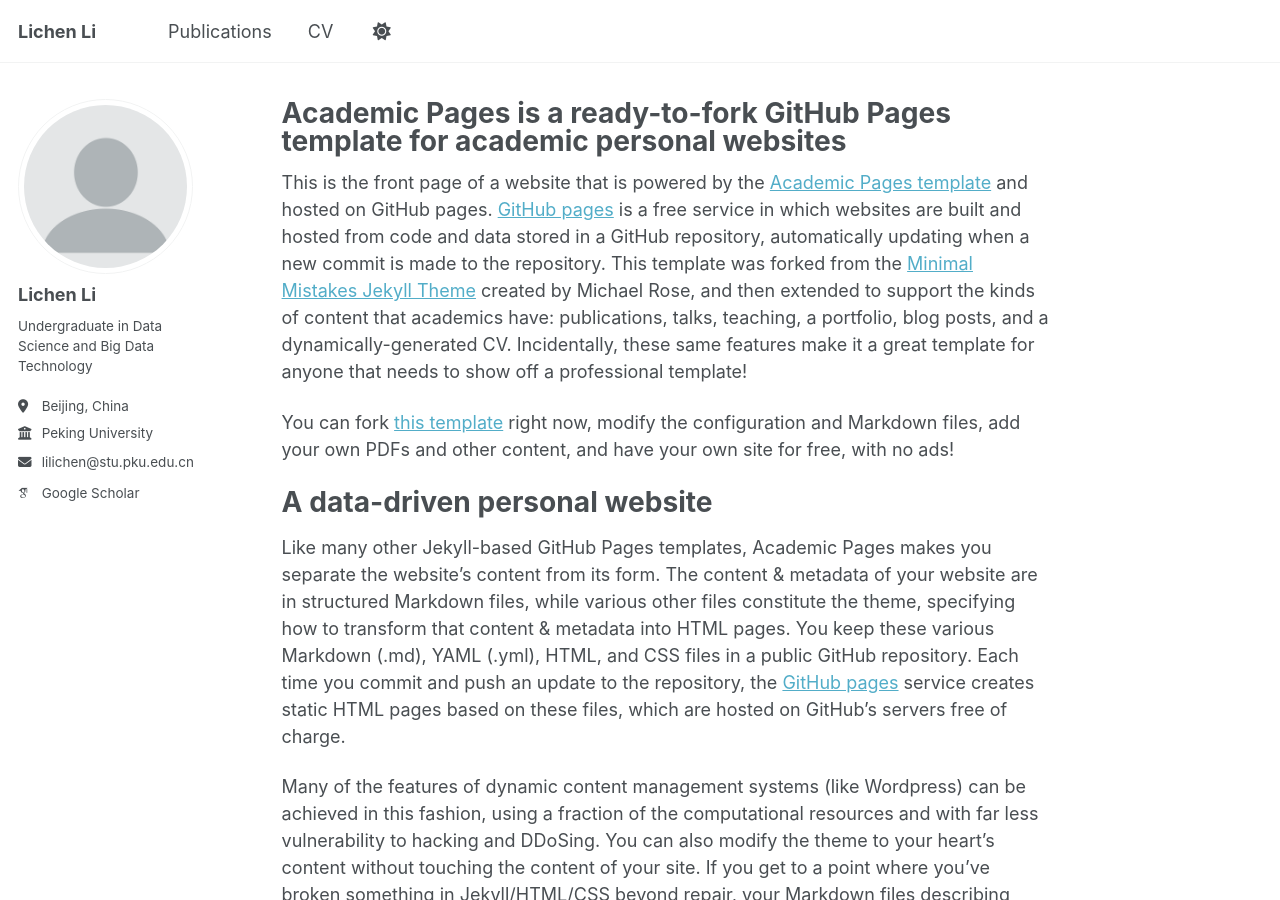
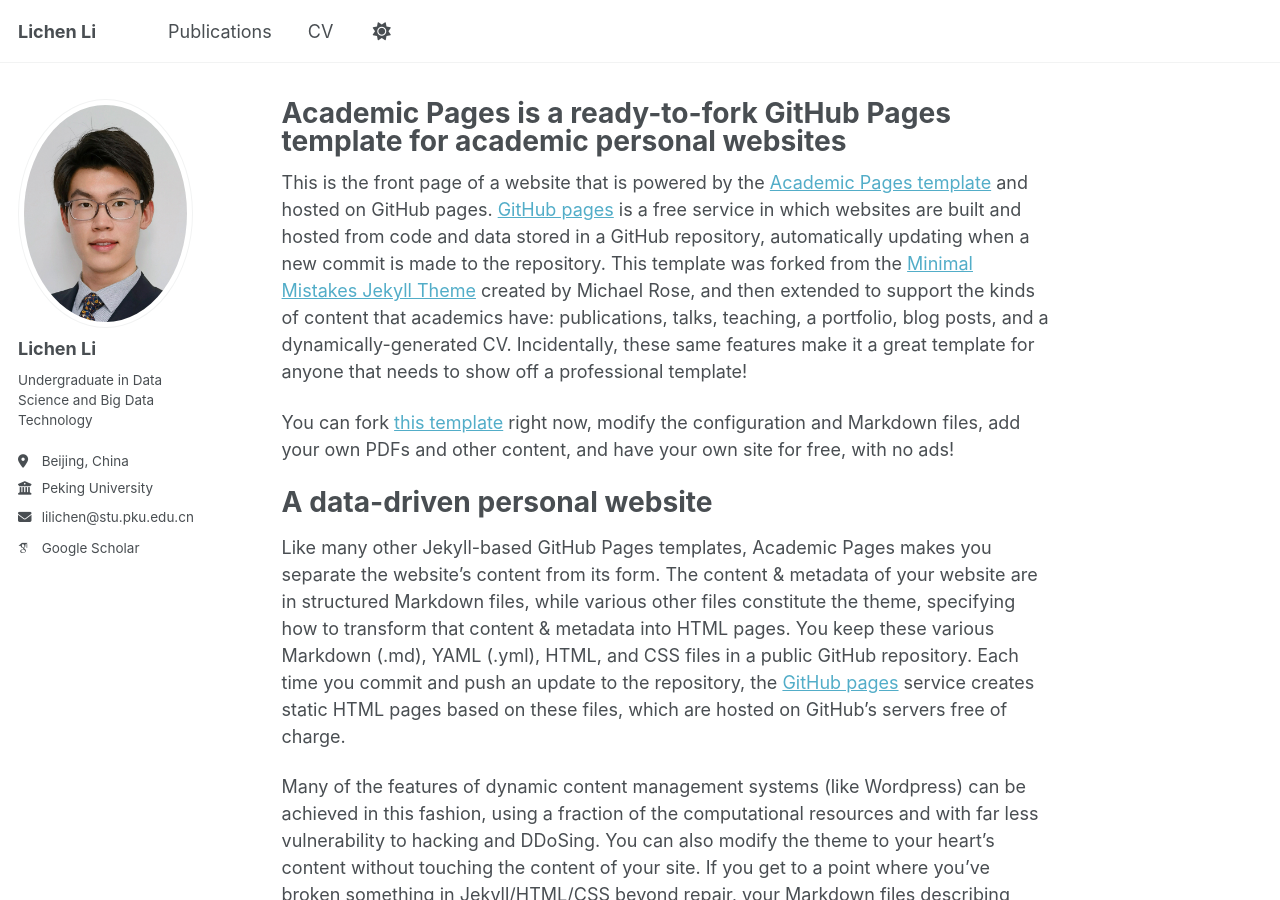
Before and after one commit to LichenLillc/LichenLillc.github.io, a Jekyll site: the page built from _pages/about.md, in a window 1280 px wide and 900 px high. Built offline with Jekyll 4.4.1, drawn with Linux system fonts in a browser that asks for light colours; some web fonts are replaced; a script that is not in the unit is left out.

Commit message:
Update author avatar image filename

```diff
--- a/_config.yml
+++ b/_config.yml
@@ -23,7 +23,7 @@ repository               : "LichenLillc/LichenLillc.github.io"
 #               Additional customization can be done by editing /_includes/author-profile.html
 author:
   # Biographic information
-  avatar           : "profile.png"
+  avatar           : "profile_20230401.jpg"
   name             : "Lichen Li"
   pronouns         : # "he/his"
   bio              : "Undergraduate in Data Science and Big Data Technology"
```
